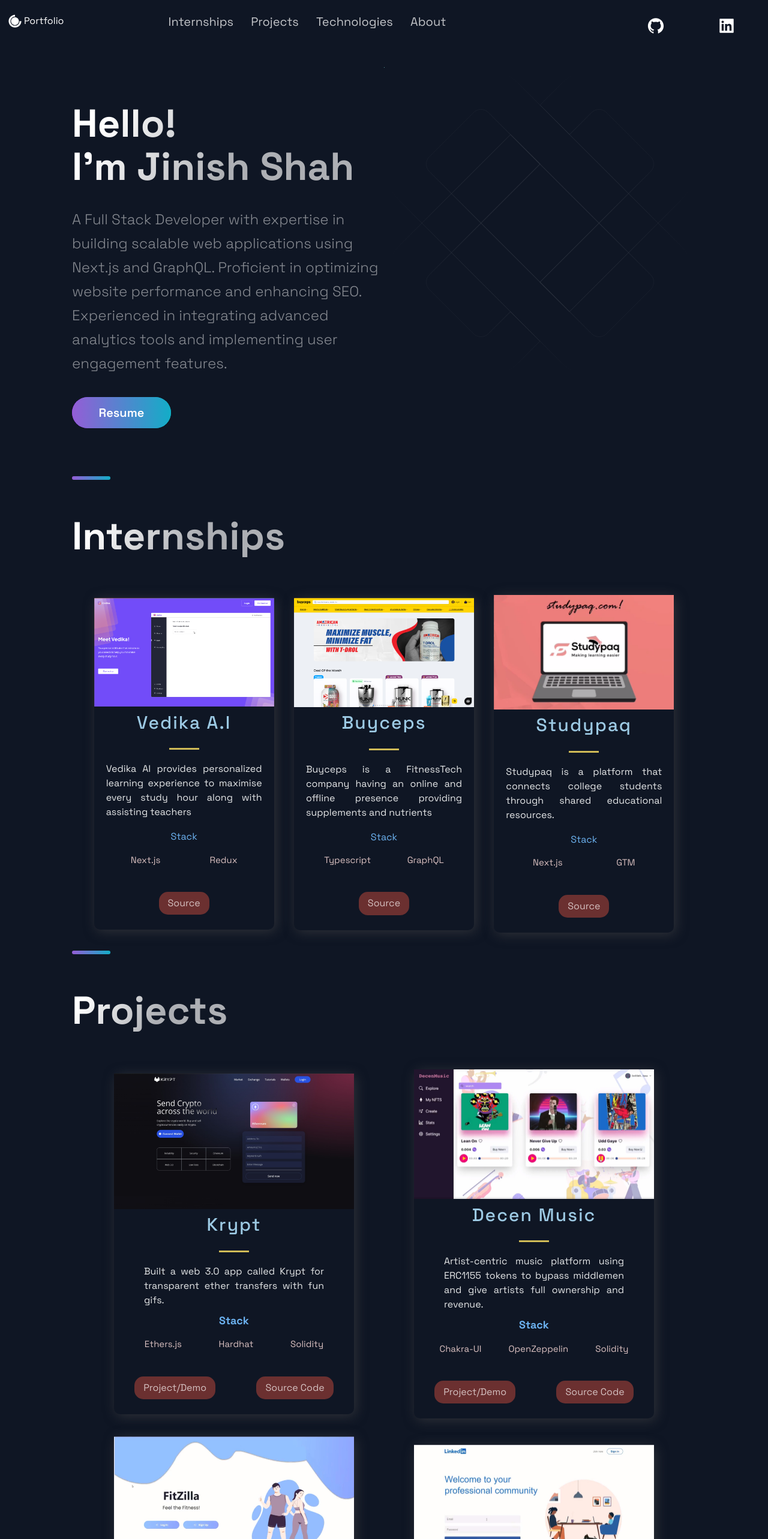
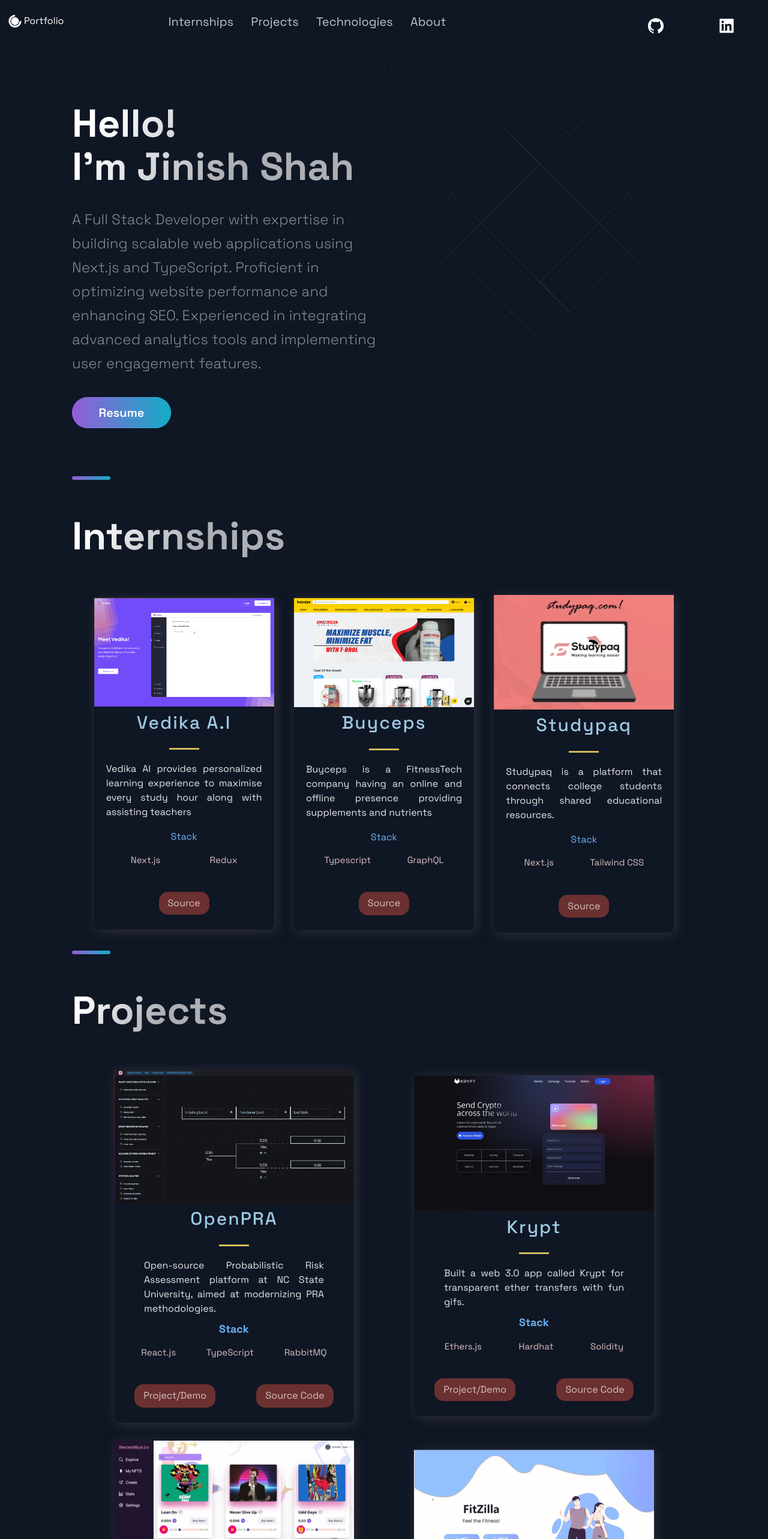
Before and after one commit to jinish08/Jinish-Portfolio, a Next.js app: page / in a window 1280 px wide. Shown: the top 2566 px of the page at 60% size. Built offline with nearby package versions, Linux system fonts and the light colour scheme.

Commit message:
added a project

```diff
--- a/src/components/Hero/Hero.js
+++ b/src/components/Hero/Hero.js
@@ -22,9 +22,9 @@
           I&apos;m Jinish Shah
         </SectionTitle>
         <SectionText>
-        A Full Stack Developer with expertise in building scalable web applications using Next.js and GraphQL. Proficient in optimizing website performance and enhancing SEO. Experienced in integrating advanced analytics tools and implementing user engagement features.
+          A Full Stack Developer with expertise in building scalable web applications using Next.js and TypeScript. Proficient in optimizing website performance and enhancing SEO. Experienced in integrating advanced analytics tools and implementing user engagement features.
         </SectionText>
-        <div style={{ display: "flex", flexWrap: "wrap", gap: "10px" ,margin: "0 0 80px" }}>
+        <div style={{ display: "flex", flexWrap: "wrap", gap: "10px", margin: "0 0 80px" }}>
           <Button alt="resume" onClick={handleClickResume}>
             Resume
           </Button>
--- a/src/components/TimeLine/TimeLine.js
+++ b/src/components/TimeLine/TimeLine.js
@@ -46,7 +46,7 @@
       const index = Math.round(
         (carouselRef.current.scrollLeft /
           (carouselRef.current.scrollWidth * 0.7)) *
-          TimeLineData.length
+        TimeLineData.length
       );
 
       setActiveItem(index);
@@ -69,7 +69,7 @@
       <SectionText>
         Experienced Full Stack & Frontend Developer with over 1.5 years of internship
         experience. Passionate about delivering high-quality web solutions with
-        a strong foundation in Next.js & JavaScript. Committed to writing clean code,
+        a strong foundation in Next.js & TypeScript. Committed to writing clean code,
         providing exceptional user experiences, and staying updated with
         industry trends for innovative solutions.
       </SectionText>
--- a/src/constants/constants.js
+++ b/src/constants/constants.js
@@ -1,4 +1,13 @@
 export const projects = [
+  {
+    title: "OpenPRA",
+    description: "Open-source Probabilistic Risk Assessment platform at NC State University, aimed at modernizing PRA methodologies.",
+    image: "/images/openpra.png",
+    tags: ["React.js", "TypeScript", "RabbitMQ"],
+    visit: "https://v2.app.openpra.org/",
+    source: "https://github.com/openpra-org/openpra-monorepo",
+    id: 53,
+  },
   {
     title: "Krypt",
     description:
@@ -163,8 +172,8 @@
     title: "Vedika A.I",
     description:
       "Vedika AI provides personalized learning experience to maximise every study hour along with assisting teachers",
-     image: "/images/intern1.png",
-      tags: ["Next.js", "Redux"],
+    image: "/images/intern1.png",
+    tags: ["Next.js", "Redux"],
     visit: null,
     source: "https://vedika.ai/",
     id: 99,
@@ -173,8 +182,8 @@
     title: "Buyceps",
     description:
       "Buyceps is a FitnessTech company having an online and offline presence providing supplements and nutrients",
-      image: "/images/intern2.png",
-      tags: ["Typescript", "GraphQL"],
+    image: "/images/intern2.png",
+    tags: ["Typescript", "GraphQL"],
     visit: null,
     source: "https://buyceps.com/",
     id: 98,
@@ -183,8 +192,8 @@
     title: "Studypaq",
     description:
       "Studypaq is a platform that connects college students through shared educational resources.",
-      image: "/images/intern3.png",
-      tags: ["Next.js", "GTM"],
+    image: "/images/intern3.png",
+    tags: ["Next.js", "Tailwind CSS"],
     visit: null,
     source: "https://www.instagram.com/studypaq.inc/",
     id: 97,
@@ -218,9 +227,9 @@
 
 ];
 
-export const ResumeUrl = "https://drive.google.com/file/d/1mUHh_OMRpk1I3XuyPwWcRwqBmwFw0laM/view?usp=sharing";
+export const ResumeUrl = "https://drive.google.com/file/d/1OabyOx1JVSANBdmsUQXmF7qU2BCd70Hz/view?usp=sharing";
 export const GithubUrl = "https://github.com/jinish08";
 export const LinkedInUrl =
   "https://www.linkedin.com/in/jinishshah08/";
-export const MobileNumber = "+91 7045720475";
+export const MobileNumber = "+1 984 379 2457";
 export const PersonalEmail = "jrshah6@ncsu.edu";
```
Also changed, not shown: public/images/openpra.png (added).
